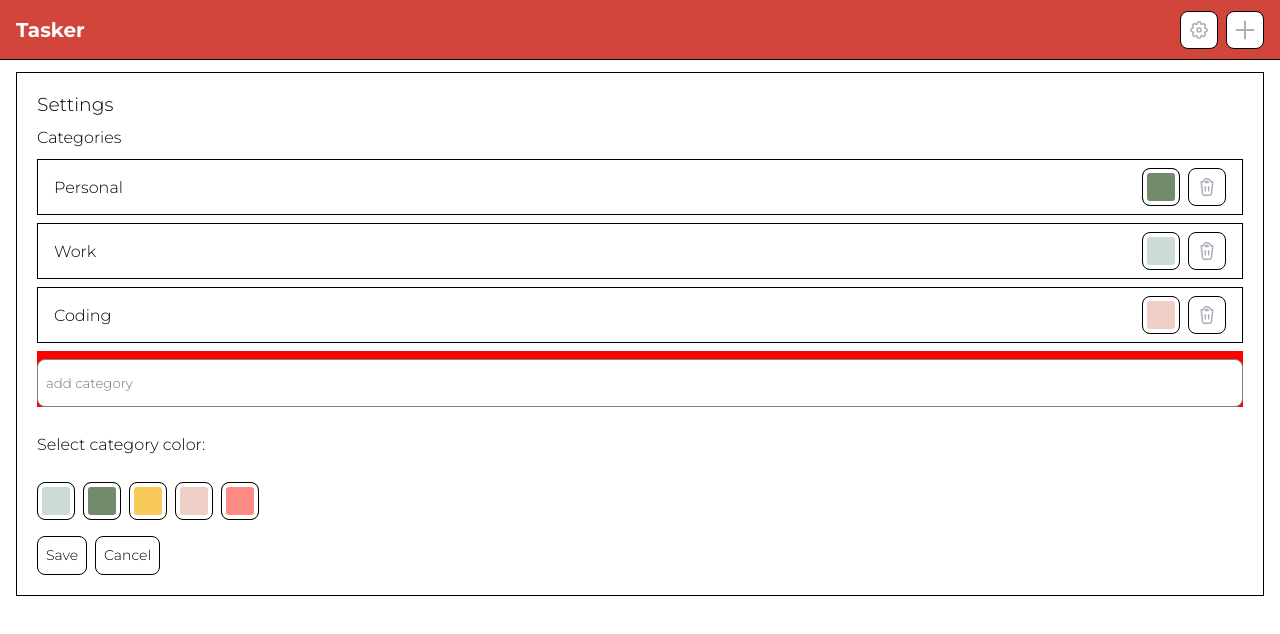
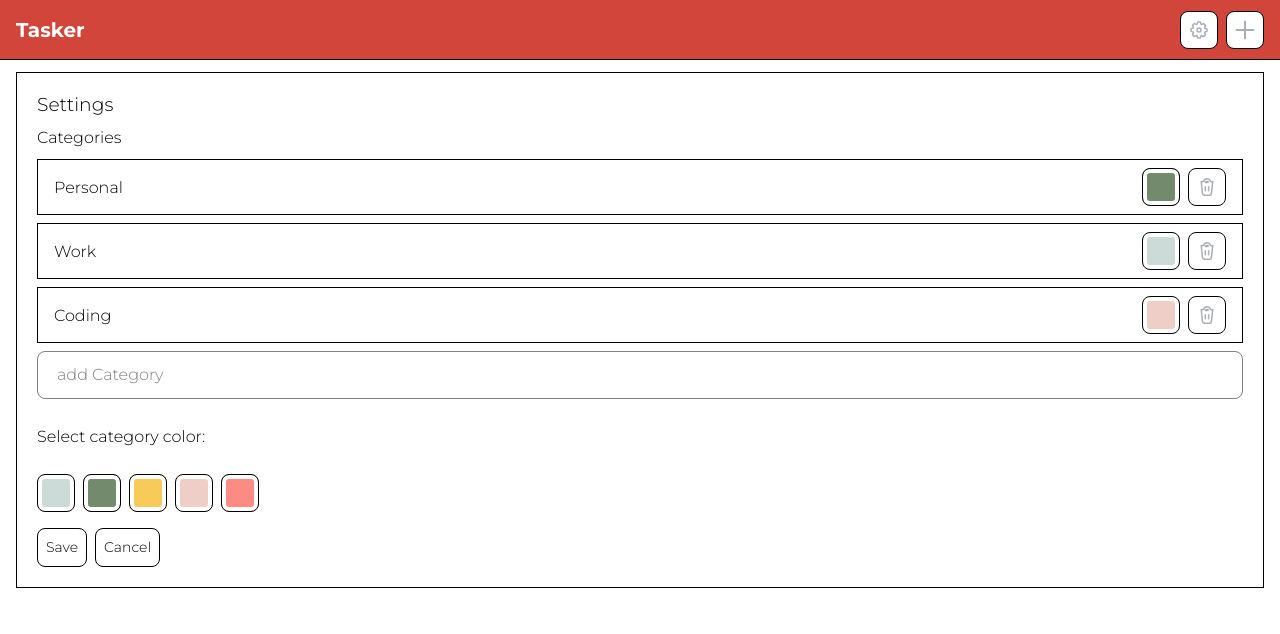
Before and after one commit to vinu-codes/tasker, a React (Create React App) app: page /settings in a window 1280 px wide. Shown: the top 634 px of the page. Built offline with nearby package versions, Linux system fonts and the light colour scheme.

Commit message:
add in animated input

```diff
--- a/src/common/Input/Input.js
+++ b/src/common/Input/Input.js
@@ -1,18 +1,22 @@
 import React from 'react'
 import styled, { css } from 'styled-components'
 import { Icon } from '@common/Icon'
+import { colors } from '@common/Theme'
+
+const Wrapper = styled.div`
+  width: 100%;
+  box-sizing: border-box;
+  margin-bottom: 16px;
+`
 
 const Container = styled.div`
   display: flex;
-  margin-bottom: 16px;
-  background: red;
+
   .label-container {
     display: flex;
     flex-direction: column;
     width: 100%;
-    span.label {
-      margin-bottom: 8px;
-    }
+
     span.icon {
       width: 48px;
       height: 48px;
@@ -34,6 +38,37 @@ const InputArea = styled.input`
   width: 100%;
   height: 48px;
   padding-left: 8px;
+  background: transparent;
+  font-size: 16px;
+  color: grey;
+  position: absolute;
+  z-index: 1111;
+  &:focus {
+    border: 2px solid grey;
+  }
+  &:valid {
+    border: 2px solid grey;
+  }
+  &:valid + .label {
+    transform: translate(-20px, -16px) scale(0.88);
+    height: 30px;
+    padding: 0 12px;
+    margin: 0 20px;
+    z-index: 1111;
+    color: grey;
+    display: flex;
+    align-items: center;
+  }
+  &:focus + .label {
+    transform: translate(-20px, -16px) scale(0.88);
+    height: 30px;
+    padding: 0 12px;
+    margin: 0 20px;
+    z-index: 1111;
+    color: grey;
+    display: flex;
+    align-items: center;
+  }
   ${(props) =>
     props.hasIcon &&
     css`
@@ -41,25 +76,38 @@ const InputArea = styled.input`
     `}
 `
 
-const InputWrapper = styled.div`
+const EntryArea = styled.div`
   display: flex;
+  position: relative;
+  height: 48px;
+  width: 100%;
+  line-height: 48px;
+  box-sizing: border-box;
+  .label {
+    position: absolute;
+    font-size: 16px;
+    margin: 0 20px;
+    transition: 0.2s ease;
+    color: grey;
+    background: white;
+  }
 `
 
 const Input = ({ label, icon, ...props }) => {
   return (
-    <Container>
-      <div className="label-container">
-        <span className="label">{label}</span>
-        <InputWrapper>
+    <Wrapper>
+      <Container>
+        <EntryArea>
           <InputArea hasIcon={!!icon} {...props} />
           {!!icon && (
             <span className="icon">
               <Icon name={icon} size={32} />
             </span>
           )}
-        </InputWrapper>
-      </div>
-    </Container>
+          {label && <div className="label">{label}</div>}
+        </EntryArea>
+      </Container>
+    </Wrapper>
   )
 }
 
--- a/src/components/CreateForm/CreateForm.js
+++ b/src/components/CreateForm/CreateForm.js
@@ -84,25 +84,27 @@ const CreateForm = ({ callback, categories }) => {
           <Input
             name="label"
             id="dateInput"
-            placeholder="task name"
             className="name"
             onChange={handleChange}
             value={state.label}
+            required
+            label="Task Name"
           />
           <Input
             name="date"
             type="date"
-            placeholder="due date"
             className="date"
             onChange={handleChange}
             value={state.date}
+            required
           />
           <Input
             name="details"
-            placeholder="details of task"
             className="detail"
             onChange={handleChange}
             value={state.details}
+            required
+            label="Details of task"
           />
           <Dropdown
             name="category"
--- a/src/components/CreateForm/CreateForm.styled.js
+++ b/src/components/CreateForm/CreateForm.styled.js
@@ -27,7 +27,6 @@ const FormContainer = styled.form`
     margin-bottom: 8px;
   }
   input.detail {
-    padding-bottom: 46px;
   }
 `
 export { CreateContainer, CreateWrapper, FormContainer }
--- a/src/components/EditForm/EditForm.js
+++ b/src/components/EditForm/EditForm.js
@@ -146,6 +146,7 @@ const EditForm = () => {
             name="label"
             value={state.label}
             icon="edit"
+            required
           />
           <Input
             onChange={handleChange}
@@ -154,6 +155,7 @@ const EditForm = () => {
             name="date"
             type="date"
             icon="edit"
+            required
           />
 
           <TextArea
--- a/src/components/Form/Form.js
+++ b/src/components/Form/Form.js
@@ -61,6 +61,7 @@ const SignIn = () => {
         className="email"
         onChange={handleChange}
         value={state.email}
+        required
       />
       <Input
         name="password"
@@ -69,6 +70,7 @@ const SignIn = () => {
         className="password"
         onChange={handleChange}
         value={state.password}
+        required
       />
       <Button onClick={handleSubmit} className="submit">
         Sign In
@@ -109,6 +111,7 @@ const SignUp = () => {
         className="email"
         onChange={handleChange}
         value={state.email}
+        required
       />
       <Input
         name="password"
@@ -117,6 +120,7 @@ const SignUp = () => {
         className="password"
         onChange={handleChange}
         value={state.password}
+        required
       />
       <Button onClick={handleSubmit} className="submit">
         Sign Up
--- a/src/components/Search/Search.js
+++ b/src/components/Search/Search.js
@@ -30,10 +30,11 @@ const Search = ({ items, callback }) => {
     <SearchContainer>
       <Input
         name="search"
-        placeholder="Seach for tasks..."
         type="text"
         value={value}
         onChange={handleChange}
+        label="Search"
+        required
       />
     </SearchContainer>
   )
--- a/src/components/SettingsForm/SettingsForm.js
+++ b/src/components/SettingsForm/SettingsForm.js
@@ -97,9 +97,10 @@ const SettingsForm = ({ categories, onAdd, onDelete }) => {
       <Form onSubmit={onSubmit}>
         <Input
           name="add-category"
-          placeholder="add category"
           onChange={handleChange}
           value={value}
+          label="add Category"
+          required
         />
         <ColorPicker
           colors={colorPicker}
```
